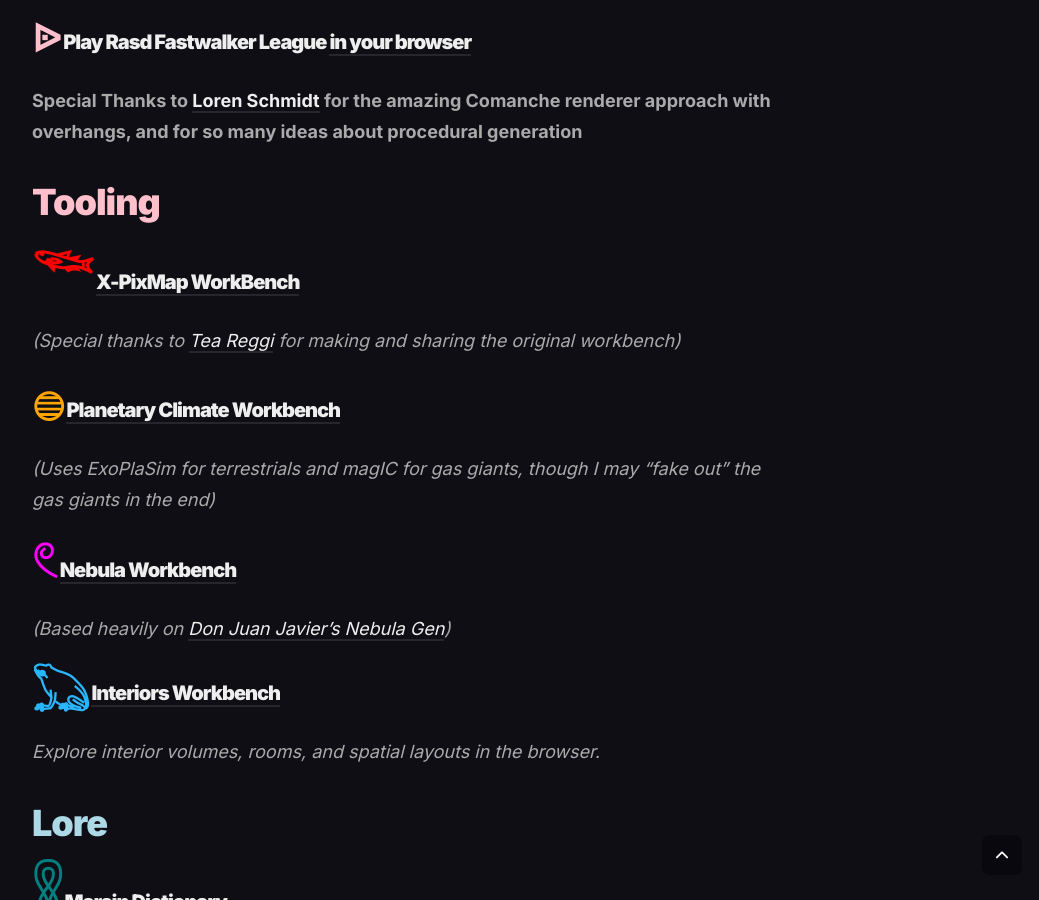
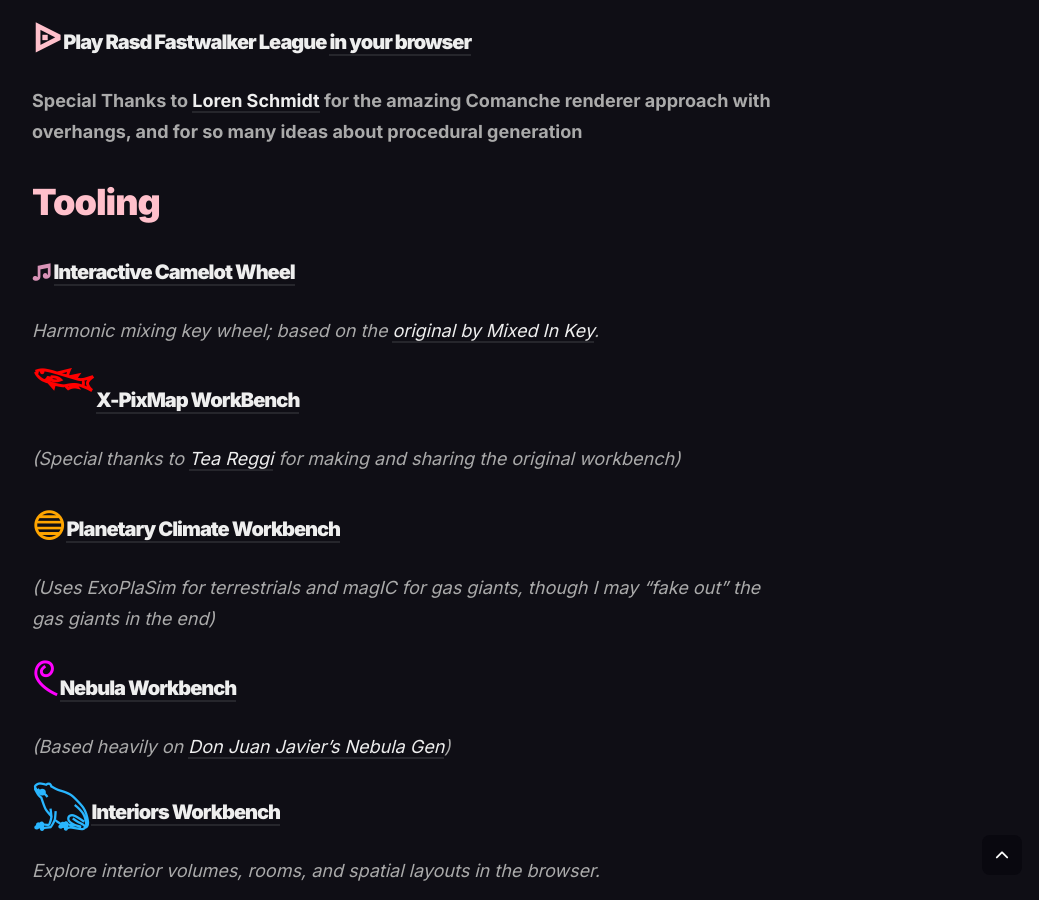
Before and after one commit to KO0I/KO0I.github.io, a Jekyll site: the page built from tools.md, in a window 1280 px wide and 900 px high, scrolled down 1142 px. Shown: the whole window, without its empty margins (228-1267 px from the left). Built offline with Jekyll 4.4.1, drawn with Linux system fonts in a browser that asks for light colours.

Commit message:
Link Camelot Wheel from Tools page

```diff
--- a/tools.md
+++ b/tools.md
@@ -24,6 +24,11 @@
 **Special Thanks to [Loren Schmidt](https://lorenschmidt.itch.io/) for the amazing Comanche renderer approach with overhangs, and for so many ideas about procedural generation**
 
 # <font color="pink"> Tooling</font>
+
+#### <span style="color: #d993b7;" aria-hidden="true">♫</span> [Interactive Camelot Wheel]({{ '/tools/camelot-wheel/' | relative_url }})
+
+*Harmonic mixing key wheel; based on the [original by Mixed In Key](https://mixedinkey.com/camelot-wheel/#chart).*
+
 #### <font color="red" size=14>𓆝</font> [X-PixMap WorkBench](/tools/serializable-pixel-art)
 *(Special thanks to [Tea Reggi](https://reggi.com) for making and sharing the original workbench)*
 
```
